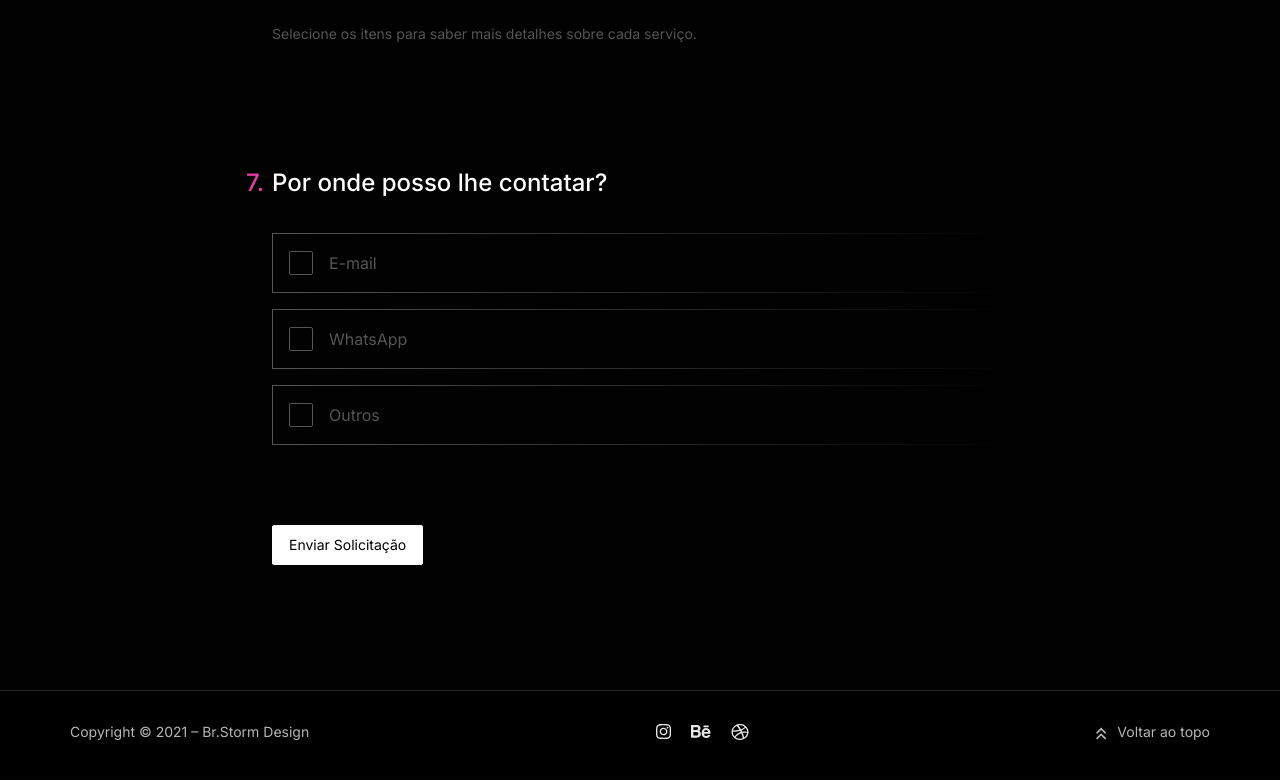
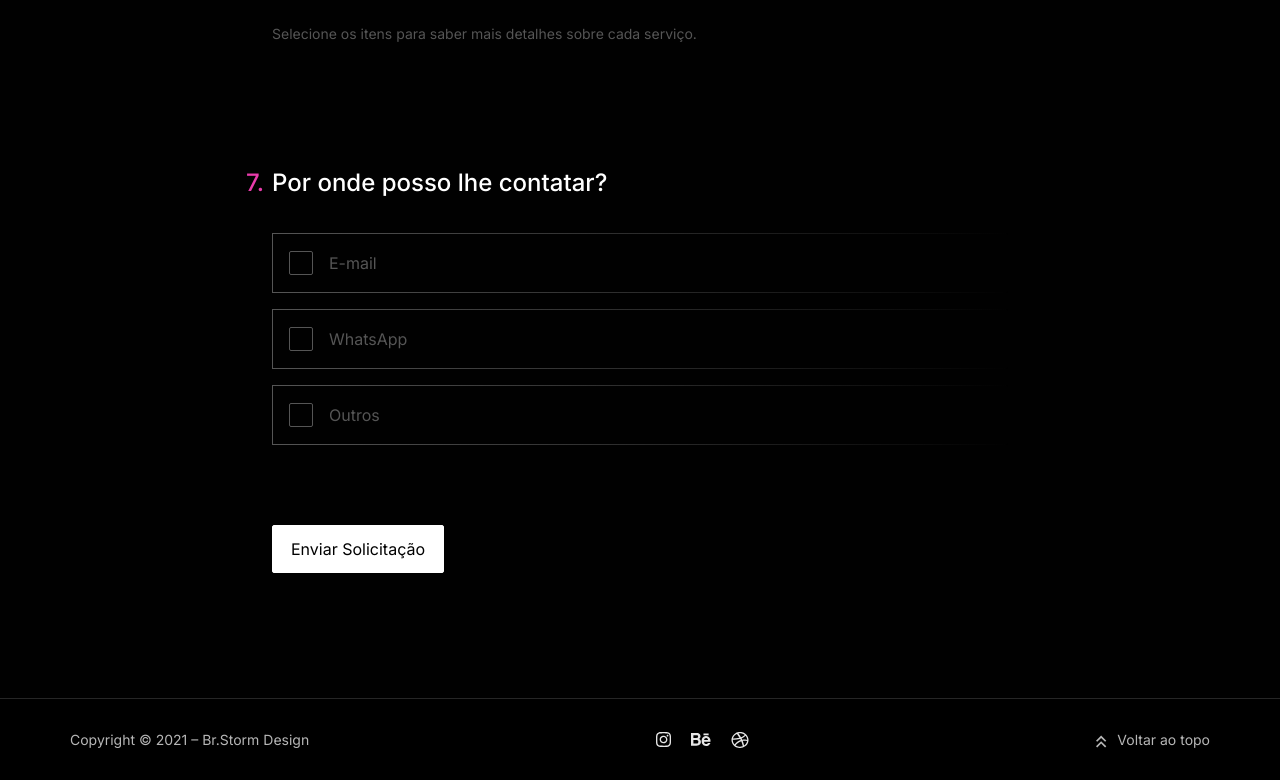
Before and after one commit to brstorm-design/website-brstorm, a Next.js app: page /contact/form in a window 1280 px wide. Shown: the part 2625-3405 px from the top of the page. Built offline with nearby package versions, Linux system fonts and the light colour scheme.

Commit message:
Changed submit button size

```diff
--- a/src/components/form/Form/index.js
+++ b/src/components/form/Form/index.js
@@ -76,7 +76,7 @@ export default function Form({ fields, submitText, values, setValues, handleFiel
               })
             }
           </form>
-          <button className="btn" type="submit" form="form">{submitText}</button>
+          <button className="btn large" type="submit" form="form">{submitText}</button>
         </div>
       </div>
     </div>
```
